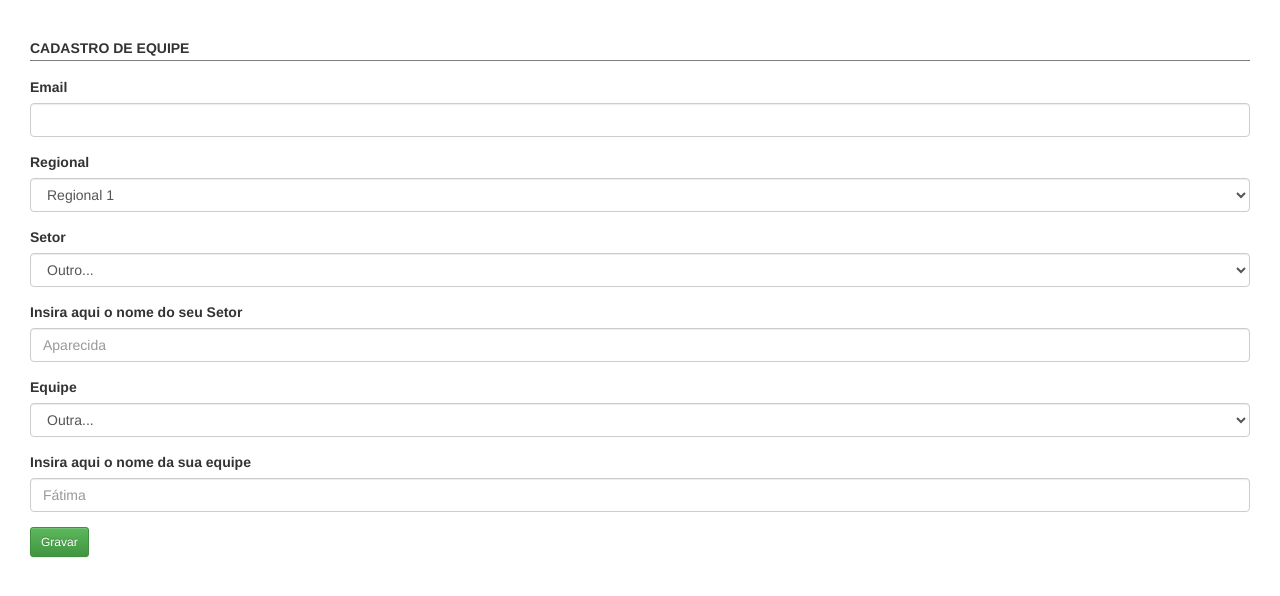
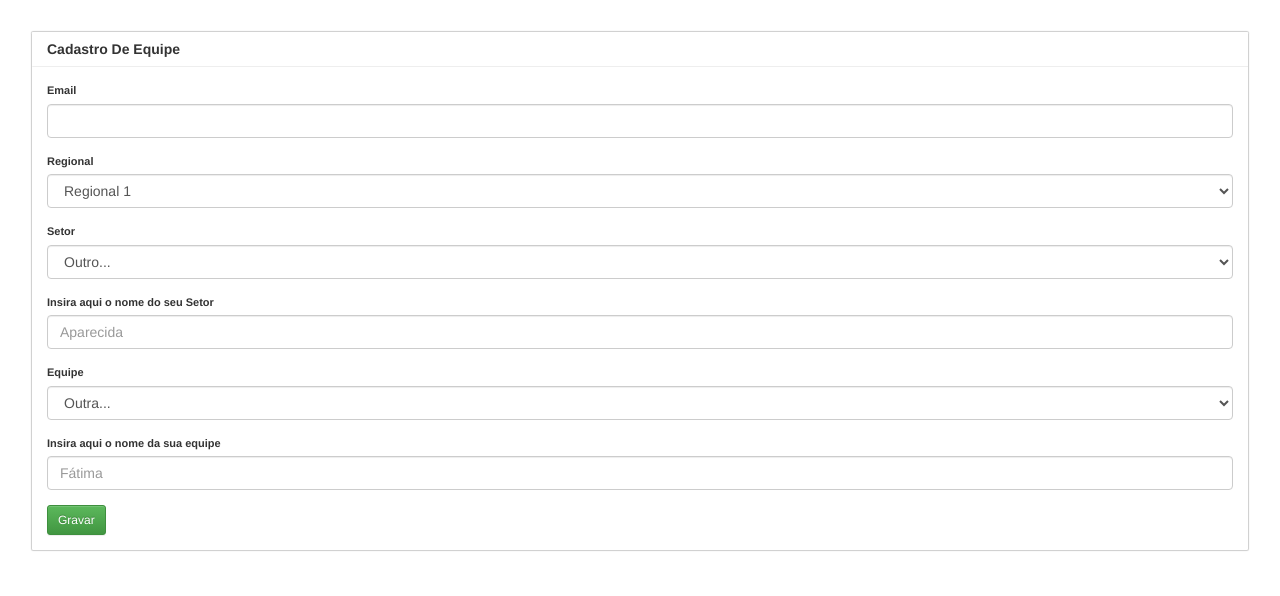
Before and after one commit to kizylyrio/olograce-ui, a React (Create React App) app: page / in a window 1280 px wide. Shown: the top 596 px of the page. Built offline with nearby package versions, Linux system fonts and the light colour scheme.

Commit message:
Add props on components

```diff
--- a/src/view/NewMemberForm.jsx
+++ b/src/view/NewMemberForm.jsx
@@ -5,30 +5,21 @@ import Session from './custom-component/Session'
 class NewMemberForm extends Component {
     render() {
       return (
-
-        <div>
-            <div className="Session">
-                <div className="Session-title">
-                    Novo Membro
-                </div>
-                <div className="Session-content">
-
+          <Session title="Novo Membro">
                 <form>
                   <FormGroup controlId="username">
                     <ControlLabel>Login</ControlLabel>
                     <FormControl type="text"/>
                   </FormGroup>
                   <FormGroup controlId="team">
-                  <ControlLabel>Equipe</ControlLabel>
-                  <FormControl disabled componentClass="select" placeholder="select">
-                    <option value="gracas">Graças</option>
-                  </FormControl>
-                </FormGroup>
+                    <ControlLabel>Equipe</ControlLabel>
+                    <FormControl disabled componentClass="select" placeholder="select">
+                      <option value="gracas">Graças</option>
+                    </FormControl>
+                  </FormGroup>
                   <Button type="submit" bsSize="small" bsStyle="success">Gravar</Button>
                 </form>
-                </div>
-            </div>
-        </div>
+          </Session>
       );
     }
   }
--- a/src/view/NewTeamForm.jsx
+++ b/src/view/NewTeamForm.jsx
@@ -1,16 +1,12 @@
 import React, { Component } from 'react';
 import { FormGroup ,  ControlLabel, FormControl, Button } from 'react-bootstrap';
 import Session from './custom-component/Session'
+import Card from './custom-component/Card'
 
 class NewTeamForm extends Component {
     render() {
       return (
-        <div>
-            <div className="Session">
-                <div className="Session-title">
-                    Cadastro de Equipe
-                </div>
-                <div className="Session-content">
+            <Card title="Cadastro de Equipe">
                 <form>
                     <FormGroup controlId="email">
                         <ControlLabel>Email</ControlLabel>
@@ -49,9 +45,7 @@ class NewTeamForm extends Component {
                     </FormGroup>
                     <Button type="submit" bsSize="small" bsStyle="success">Gravar</Button>
                 </form>
-                </div>
-            </div>
-        </div>
+            </Card>
       );
     }
   }
--- a/src/view/custom-component/Card.css
+++ b/src/view/custom-component/Card.css
@@ -6,8 +6,8 @@
 }
 
 .Card-header{
-    padding-left: 1rem;
-    padding-right: 1rem;
+    padding-left: 1.5rem;
+    padding-right: 1.5rem;
     color: rgba(0,0,0,.8);
     padding-top: 1rem;
     padding-bottom: 1rem;
@@ -29,5 +29,5 @@
     color: rgba(0,0,0,.8);
     font-size: 1.100rem;
     line-height: 1.5;
-    padding: 1rem;
+    padding: 1.5rem;
 }
--- a/src/view/custom-component/Card.jsx
+++ b/src/view/custom-component/Card.jsx
@@ -6,9 +6,11 @@ class Card extends Component {
       return (
         <div className="Card">
             <div className="Card-header">
-                Title
+              {this.props.title}
             </div>
-            <div className="Card-content">Text</div>
+            <div className="Card-content">
+              {this.props.children}
+            </div>
         </div>
       );
     }
--- a/src/view/custom-component/Session.css
+++ b/src/view/custom-component/Session.css
@@ -1,8 +1,8 @@
 .Session{
-    padding-top: 2rem;
-    padding-bottom: 2rem;
-    padding-left: 3rem;
-    padding-right: 3rem;
+    padding-top: 3rem;
+    padding-bottom: 3rem;
+    padding-left: 4rem;
+    padding-right: 4rem;
 }
 .Session-title{
     line-height: 1.25;
--- a/src/view/custom-component/Session.jsx
+++ b/src/view/custom-component/Session.jsx
@@ -6,11 +6,11 @@ class Session extends Component {
       return (
         <div className="Session">
             <div className="Session-title">
-                Session
+              {this.props.title}
             </div>
-            <p className="Session-content">
-            Lorem ipsum dolor sit amet, consectetur adipiscing elit. Duis sed ipsum euismod, hendrerit turpis eget, maximus dolor. Ut in sapien tempus neque sodales ullamcorper. Mauris scelerisque mi et gravida sodales. Maecenas dignissim eu nisi vitae vehicula. Pellentesque habitant morbi tristique senectus et netus et malesuada fames ac turpis egestas. Donec suscipit ante risus, vitae blandit orci egestas sed. Etiam consequat risus sit amet ornare placerat. Aliquam vehicula consequat turpis, mattis laoreet ex dignissim id. Sed sed lorem velit. Curabitur mauris elit, ornare id augue quis, vehicula vulputate neque. Curabitur ut finibus enim. Proin finibus ornare velit, vel efficitur odio commodo sed. Pellentesque vestibulum accumsan orci in ullamcorper. Fusce porta consectetur turpis, vel porta mi tincidunt eu. Nunc ullamcorper, sem id auctor porta, urna eros ornare tortor, at facilisis arcu ante eu metus.
-            </p>
+            <div className="Session-content">
+              {this.props.children}
+            </div>
         </div>
       );
     }
```
